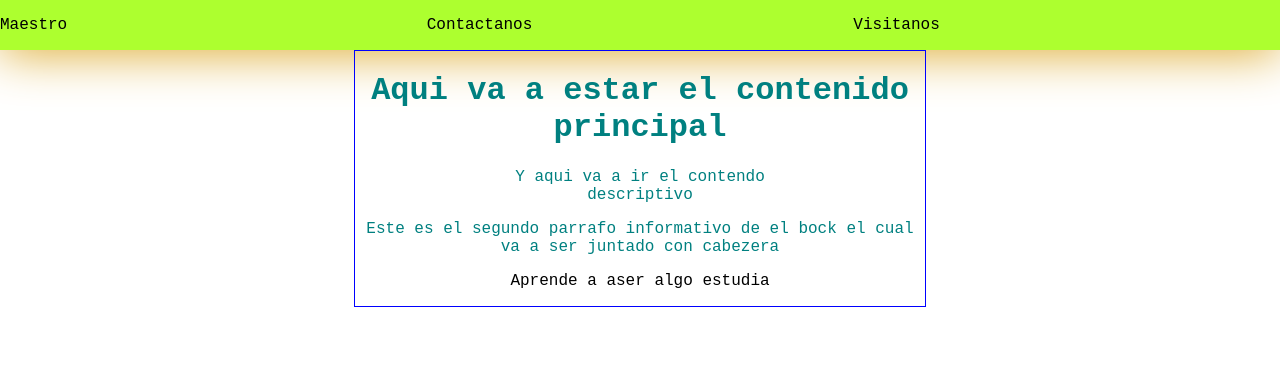
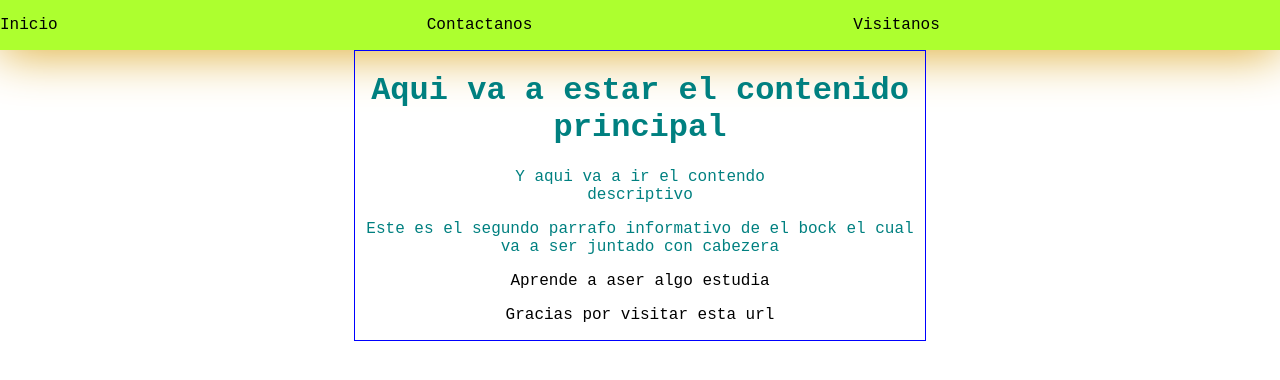
Before and after one commit to carlos-Espinoza-perez/Carlos_Hebertos_Espinoza-, a plain HTML site: page index.html in a window 1280 px wide. Drawn offline with Linux system fonts and the light colour scheme.

Commit message:
Probando con llaves

```diff
--- a/index.html
+++ b/index.html
@@ -9,7 +9,7 @@
 <body>
     <header>
         <nav>
-            <li>Maestro</li>
+            <li>Inicio</li>
             <li>Contactanos</li>
             <li>Visitanos</li>
         </nav>
@@ -19,6 +19,7 @@
         <p class="p">Y aqui va a ir el contendo descriptivo</p>
         <p class="p_1">Este es el segundo parrafo informativo de el bock el cual va a ser juntado con cabezera</p>
         <p>Aprende a aser algo estudia</p>
+        <p>Gracias por visitar esta url</p>
     </div>
 </body>
 </html>
```
